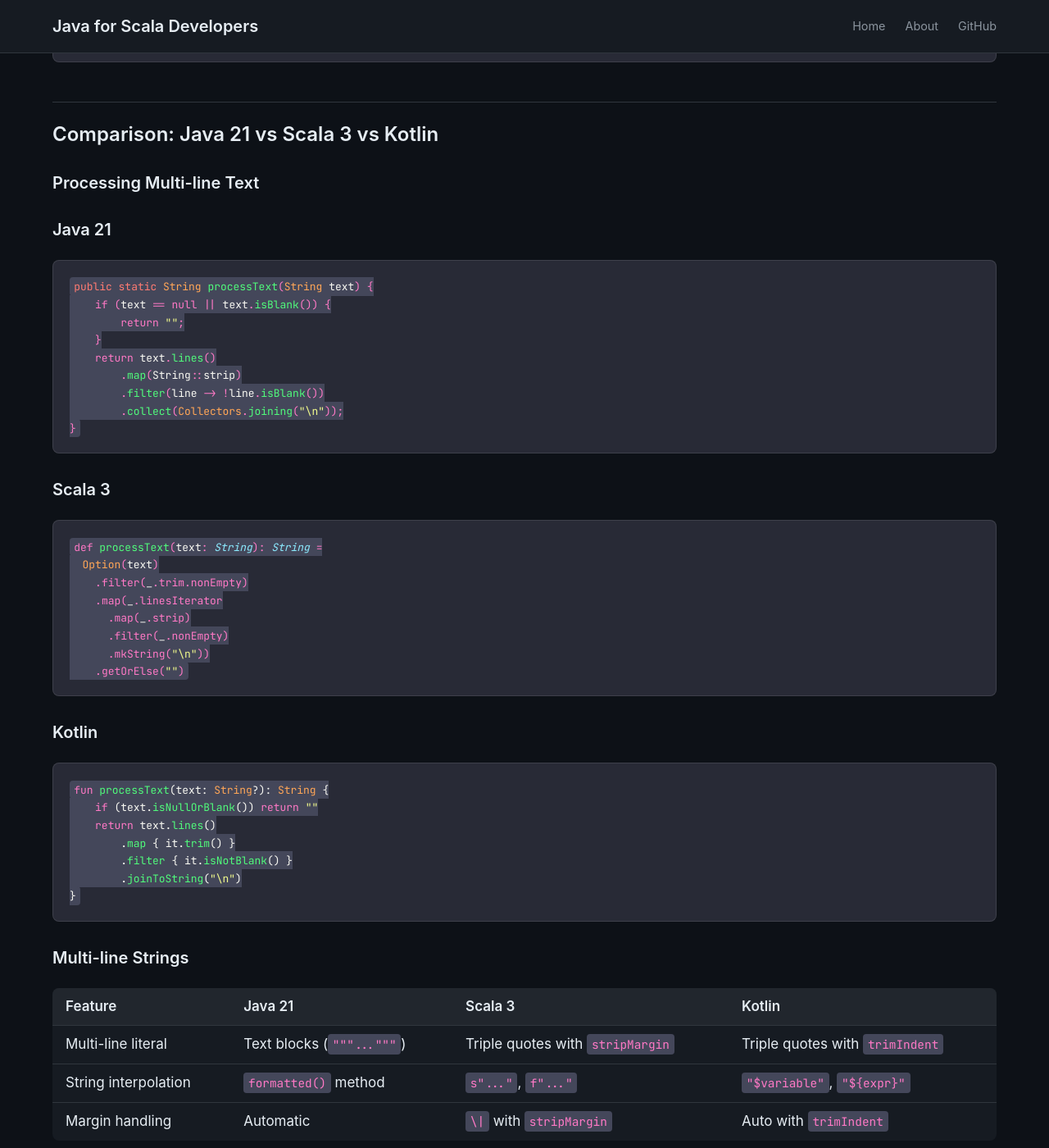
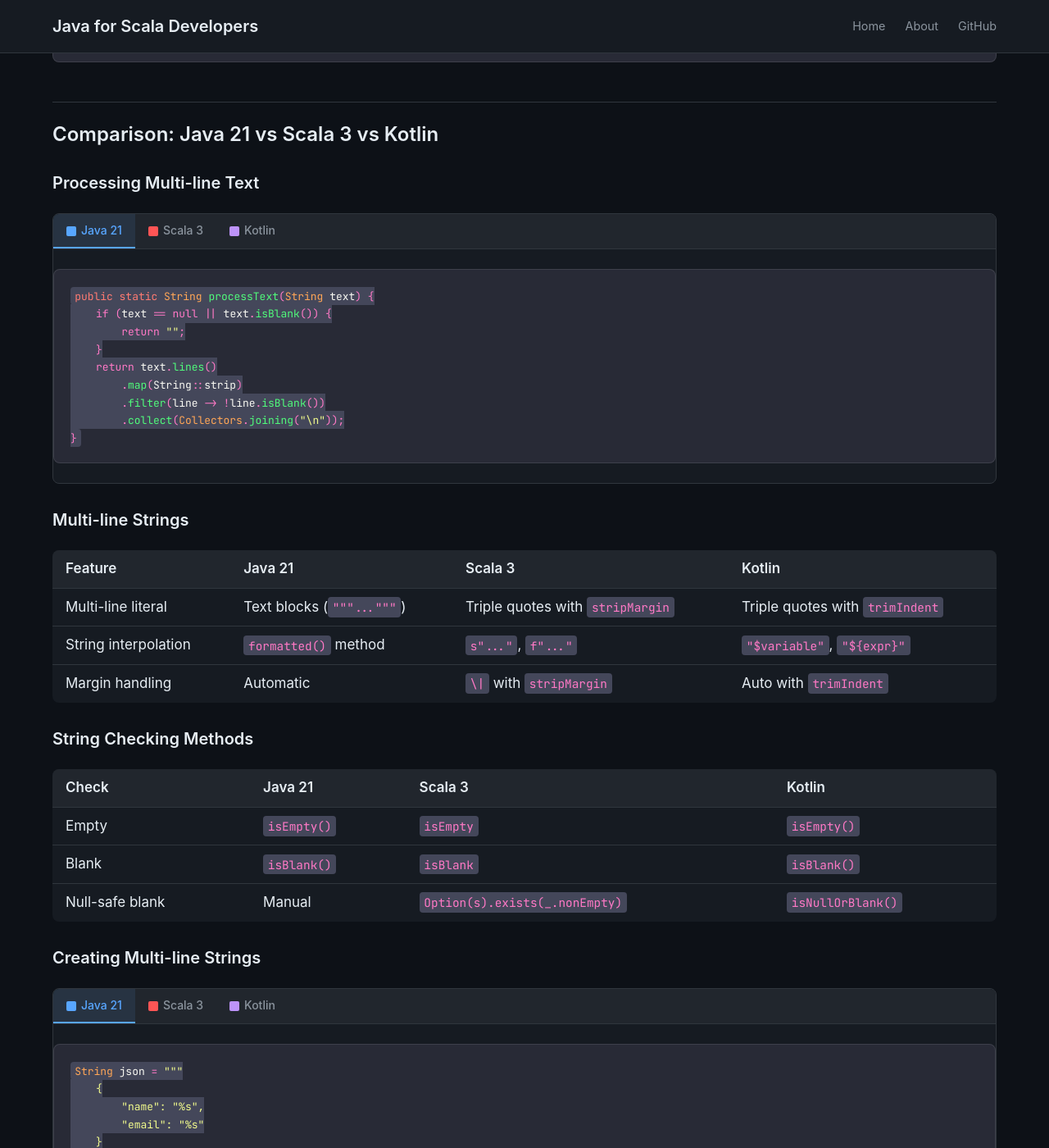
Before and after one commit to sps23/java-for-scala-devs, a Jekyll site: the page built from blog/_posts/2025-11-28-string-manipulation-with-modern-apis.md, in a window 1280 px wide and 1400 px high, scrolled down 4350 px. Shown: the whole window at 82% size. Built offline with Jekyll 4.4.1, drawn with Linux system fonts in a browser that asks for light colours; some of the changed text lies outside the part shown.

Commit message:
Add tabbed code blocks for language comparison in blog posts
Co-authored-by: sps23 <58396310+sps23@users.noreply.github.com>

````diff
--- a/blog/_posts/2025-11-28-string-manipulation-with-modern-apis.md
+++ b/blog/_posts/2025-11-28-string-manipulation-with-modern-apis.md
@@ -178,7 +178,16 @@ String.format("Name: %s, Age: %d", name, age);
 
 ### Processing Multi-line Text
 
-### Java 21
+<div class="code-tabs">
+<input type="radio" name="tabs-1" id="tab-java-1" checked>
+<input type="radio" name="tabs-1" id="tab-scala-1">
+<input type="radio" name="tabs-1" id="tab-kotlin-1">
+<div class="tab-labels">
+<label for="tab-java-1">Java 21</label>
+<label for="tab-scala-1">Scala 3</label>
+<label for="tab-kotlin-1">Kotlin</label>
+</div>
+<div class="tab-content java-1" markdown="1">
 
 ```java
 public static String processText(String text) {
@@ -192,7 +201,8 @@ public static String processText(String text) {
 }
 ```
 
-### Scala 3
+</div>
+<div class="tab-content scala-1" markdown="1">
 
 ```scala
 def processText(text: String): String =
@@ -205,7 +215,8 @@ def processText(text: String): String =
     .getOrElse("")
 ```
 
-### Kotlin
+</div>
+<div class="tab-content kotlin-1" markdown="1">
 
 ```kotlin
 fun processText(text: String?): String {
@@ -216,6 +227,9 @@ fun processText(text: String?): String {
         .joinToString("\n")
 }
 ```
+
+</div>
+</div>
 
 ### Multi-line Strings
 
@@ -235,7 +249,16 @@ fun processText(text: String?): String {
 
 ### Creating Multi-line Strings
 
-### Java 21
+<div class="code-tabs">
+<input type="radio" name="tabs-2" id="tab-java-2" checked>
+<input type="radio" name="tabs-2" id="tab-scala-2">
+<input type="radio" name="tabs-2" id="tab-kotlin-2">
+<div class="tab-labels">
+<label for="tab-java-2">Java 21</label>
+<label for="tab-scala-2">Scala 3</label>
+<label for="tab-kotlin-2">Kotlin</label>
+</div>
+<div class="tab-content java-2" markdown="1">
 
 ```java
 String json = """
@@ -246,17 +269,18 @@ String json = """
     """.formatted(name, email);
 ```
 
-### Scala 3
+</div>
+<div class="tab-content scala-2" markdown="1">
 
 ```scala
 val json = s"""{
   |  "name": "$name",
   |  "email": "$email"
   |}""".stripMargin
-
 ```
 
-### Kotlin
+</div>
+<div class="tab-content kotlin-2" markdown="1">
 
 ```kotlin
 val json = """
@@ -266,6 +290,9 @@ val json = """
     }
 """.trimIndent()
 ```
+
+</div>
+</div>
 
 ## Complete Example: Text Processing Pipeline
 
--- a/blog/assets/css/template1-minimal-dark.css
+++ b/blog/assets/css/template1-minimal-dark.css
@@ -488,3 +488,118 @@ tr:last-child td {
     -webkit-overflow-scrolling: touch;
   }
 }
+
+/* Tabbed Code Blocks */
+.code-tabs {
+  margin: var(--space-lg) 0;
+  border-radius: 8px;
+  overflow: hidden;
+  border: 1px solid var(--border-color);
+  background-color: var(--bg-secondary);
+}
+
+.code-tabs input[type="radio"] {
+  display: none;
+}
+
+.code-tabs .tab-labels {
+  display: flex;
+  background-color: var(--bg-tertiary);
+  border-bottom: 1px solid var(--border-color);
+  overflow-x: auto;
+}
+
+.code-tabs .tab-labels label {
+  padding: var(--space-sm) var(--space-md);
+  cursor: pointer;
+  font-size: 0.875rem;
+  font-weight: 500;
+  color: var(--text-secondary);
+  transition: all 0.2s ease;
+  border-bottom: 2px solid transparent;
+  white-space: nowrap;
+  user-select: none;
+}
+
+.code-tabs .tab-labels label:hover {
+  color: var(--text-primary);
+  background-color: rgba(255, 255, 255, 0.05);
+}
+
+.code-tabs .tab-content {
+  display: none;
+}
+
+.code-tabs .tab-content pre {
+  margin: 0;
+  border-radius: 0;
+  border: none;
+}
+
+/* Tab selection using :has() selector (modern CSS) */
+/* Java tab selected */
+.code-tabs:has(input[id^="tab-java"]:checked) .tab-labels label[for^="tab-java"] {
+  color: var(--accent-color);
+  border-bottom-color: var(--accent-color);
+  background-color: rgba(88, 166, 255, 0.1);
+}
+
+.code-tabs:has(input[id^="tab-java"]:checked) .tab-content[class*="java"] {
+  display: block;
+}
+
+/* Scala tab selected */
+.code-tabs:has(input[id^="tab-scala"]:checked) .tab-labels label[for^="tab-scala"] {
+  color: #ff5555;
+  border-bottom-color: #ff5555;
+  background-color: rgba(255, 85, 85, 0.1);
+}
+
+.code-tabs:has(input[id^="tab-scala"]:checked) .tab-content[class*="scala"] {
+  display: block;
+}
+
+/* Kotlin tab selected */
+.code-tabs:has(input[id^="tab-kotlin"]:checked) .tab-labels label[for^="tab-kotlin"] {
+  color: #bd93f9;
+  border-bottom-color: #bd93f9;
+  background-color: rgba(189, 147, 249, 0.1);
+}
+
+.code-tabs:has(input[id^="tab-kotlin"]:checked) .tab-content[class*="kotlin"] {
+  display: block;
+}
+
+/* Default state: show Java tab when no tab is selected (fallback) */
+.code-tabs:not(:has(input:checked)) .tab-content[class*="java"] {
+  display: block;
+}
+
+.code-tabs:not(:has(input:checked)) .tab-labels label[for^="tab-java"] {
+  color: var(--accent-color);
+  border-bottom-color: var(--accent-color);
+  background-color: rgba(88, 166, 255, 0.1);
+}
+
+/* Language icons/badges in tab labels */
+.code-tabs .tab-labels label::before {
+  content: '';
+  display: inline-block;
+  width: 12px;
+  height: 12px;
+  margin-right: 6px;
+  border-radius: 2px;
+  vertical-align: middle;
+}
+
+.code-tabs .tab-labels label[for^="tab-java"]::before {
+  background-color: var(--accent-color);
+}
+
+.code-tabs .tab-labels label[for^="tab-scala"]::before {
+  background-color: #ff5555;
+}
+
+.code-tabs .tab-labels label[for^="tab-kotlin"]::before {
+  background-color: #bd93f9;
+}
````
